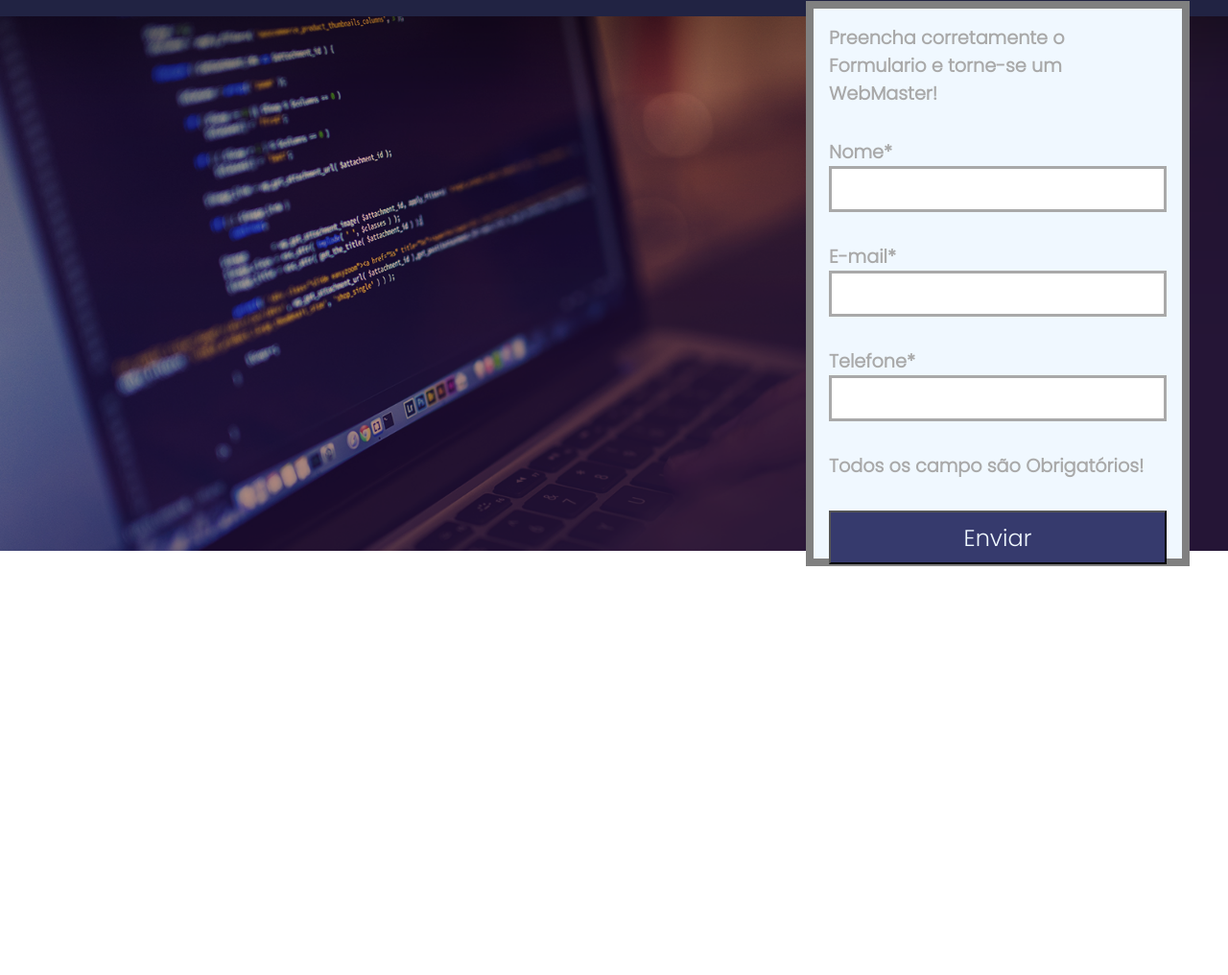
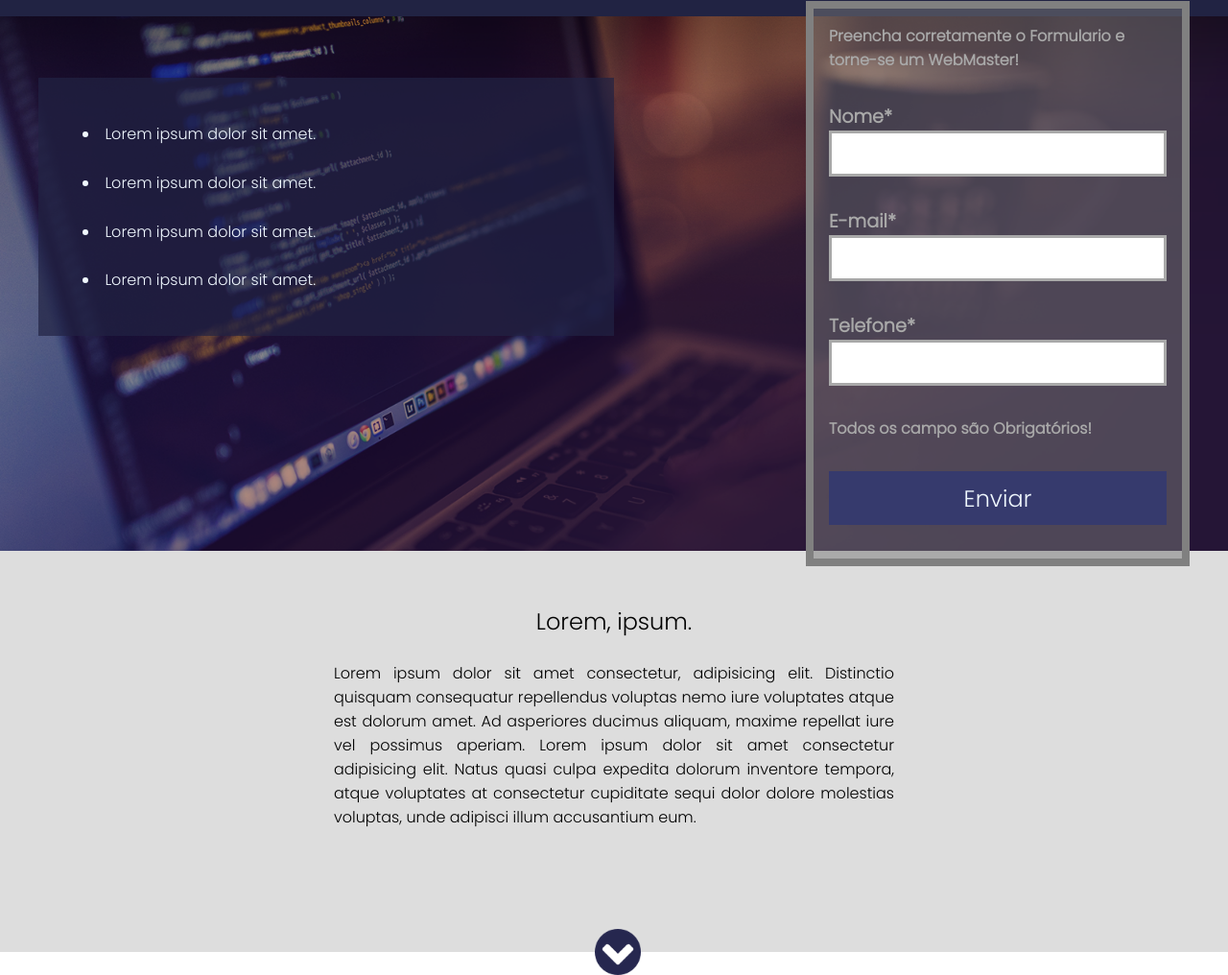
Before and after one commit to EstevanFelipeSilva/LandingPage_Projeto_01_Curso_WebMaster, a plain HTML site: page index.html in a window 1280 px wide. Shown: the part 43-1059 px from the top of the page at 96% size. Before the commit the page ends 800 px from the top, so only its background shows below. Drawn offline with Linux system fonts and the light colour scheme.

Commit message:
Section2
A Segunda Section com um pequeno texto foi concluída.

```diff
--- a/CSS/Style.css
+++ b/CSS/Style.css
@@ -6,10 +6,6 @@
     font-family: 'Poppins', sans-serif;
     padding: 0;
     margin: 0;
-}
-
-body {
-    font-family: 'Poppins', sans-serif;
 }
 
 .container {
@@ -43,7 +39,8 @@ body {
 
 /* ========== FORM ========== */
 .box {
-    background-color: aliceblue;
+    background-color: rgba(120, 120, 120, 0.5);
+    background-clip: padding-box;
     border: .5rem solid gray;
     float: right;
     height: calc(34.8rem + 2rem);
@@ -54,7 +51,7 @@ body {
 
 .box h2 {
     color: darkgray;
-    font-size: 1.2rem;
+    font-size: 1rem;
     padding: 1rem;
 }
 
@@ -79,9 +76,61 @@ body {
 
 .form__btn__enviar input[type=submit] {
     background-color: #363A6D;
+    border: 0;
     color: aliceblue;
     cursor: pointer;
     font-size: 1.5rem;
     height: 3.5rem;
     width: 100%;
 }
+
+/* ========== BOX LISTA ========== */
+.box__list {
+    background-color: rgba(33, 35, 67, 0.7);
+    float: left;
+    height: 16.8rem;
+    margin-top: 4rem;
+    padding: 1.5rem;
+    width: 37.5rem;
+}
+
+.box__list ul {
+    list-style-position: inside;
+}
+
+.box__list ul li {
+    color: aliceblue;
+    margin: 1.2rem;
+    padding: .2rem;
+}
+
+/* ========== SECTION CONTAINER 2 ========== */
+.section__container2 {
+    background-color: #DDD;
+    padding: 3.5rem 0;
+    text-align: center;
+}
+
+.section__container2 h2 {
+    font-weight: normal;
+}
+
+.section__container2 p {
+    display: inline-block;
+    margin: 1rem 0;
+    padding: .5rem;
+    text-align: justify;
+    width: 37.5rem;
+}
+
+/* ========== ARROW ========== */
+.arrow {
+    background-image: url(/Imagens/arrow.png);
+    background-size: 100% 100%;
+    height: 3rem;
+    left: 50%;
+    margin-left: -1.25rem;
+    position: relative;
+    top: 5rem;
+    width: 3rem;
+}
--- a/index.html
+++ b/index.html
@@ -22,6 +22,22 @@
     <section class="section__banner">
 
         <div class="container">
+
+            <div class="box__list">
+
+                <ul>
+
+                    <li>Lorem ipsum dolor sit amet.</li>
+
+                    <li>Lorem ipsum dolor sit amet.</li>
+
+                    <li>Lorem ipsum dolor sit amet.</li>
+
+                    <li>Lorem ipsum dolor sit amet.</li>
+
+                </ul>
+
+            </div>
 
             <div class="box">
 
@@ -68,5 +84,26 @@
 
     </section>
 
+    <section class="section__container2">
+
+        <div class="container">
+
+            <h2>Lorem, ipsum.</h2>
+
+            <p>
+                Lorem ipsum dolor sit amet consectetur, adipisicing elit.
+                Distinctio quisquam consequatur repellendus voluptas nemo iure voluptates atque est dolorum amet.
+                Ad asperiores ducimus aliquam, maxime repellat iure vel possimus aperiam.
+                Lorem ipsum dolor sit amet consectetur adipisicing elit.
+                Natus quasi culpa expedita dolorum inventore tempora, atque voluptates at consectetur cupiditate sequi dolor dolore molestias voluptas,
+                unde adipisci illum accusantium eum.
+            </p>
+
+            <div class="arrow"></div>
+
+        </div>
+
+    </section>
+
 </body>
 </html>
```
